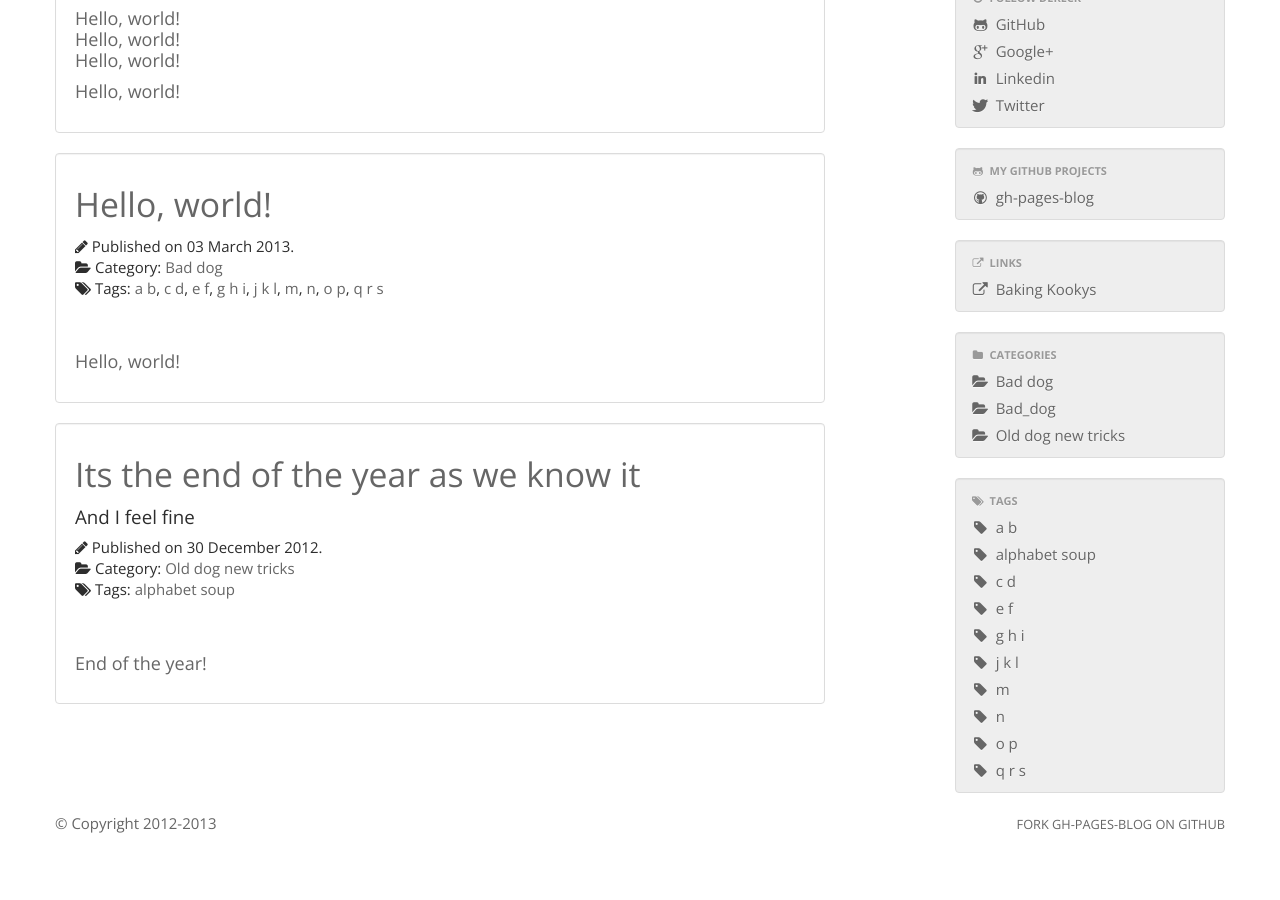
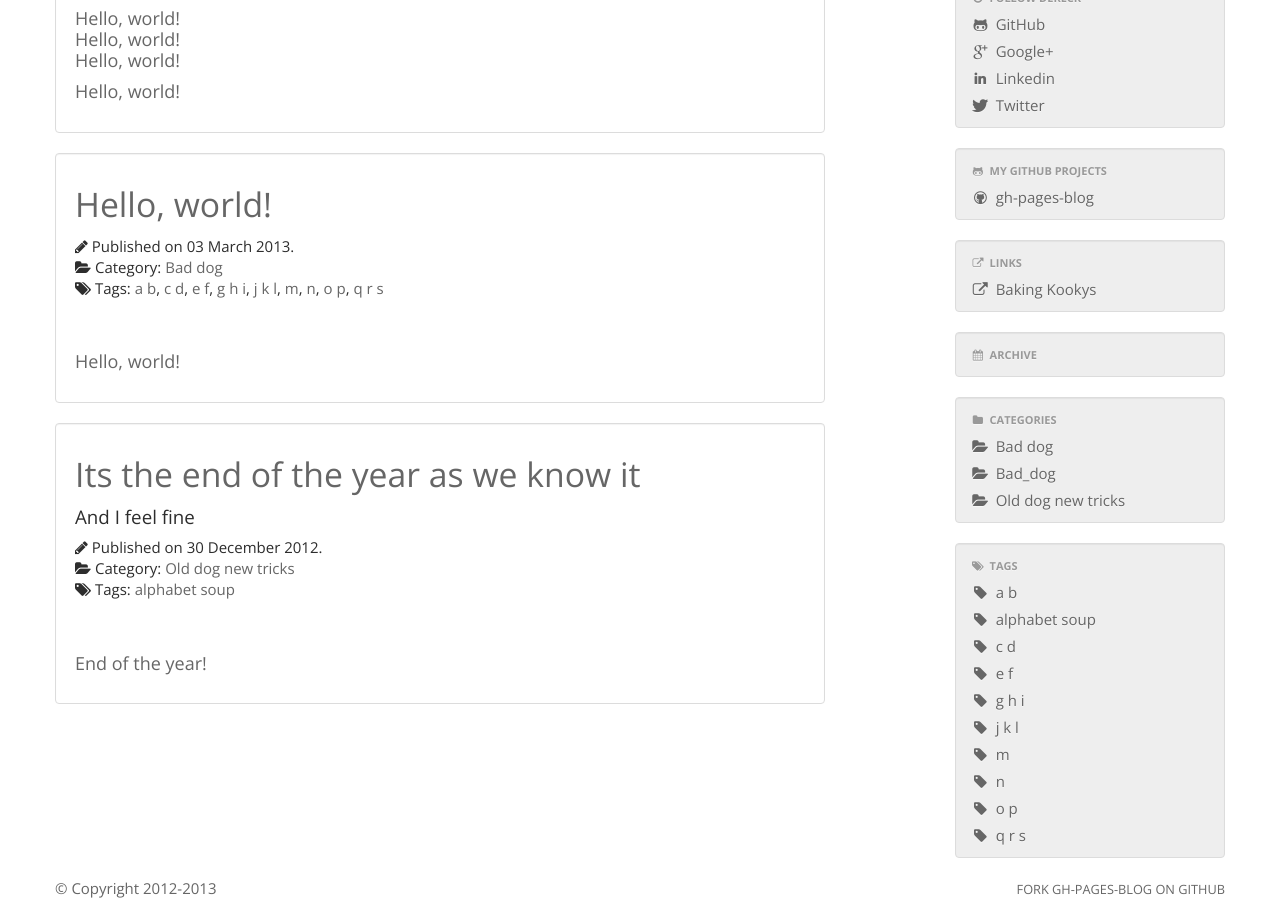
Before and after one commit to thedereck/thedereck.github.com, a Jekyll site: the page built from index.html, in a window 1280 px wide and 900 px high, scrolled down 638 px. Built offline with Jekyll 4.4.1, drawn with Linux system fonts in a browser that asks for light colours; before the commit the page ends 1473 px from its top, so only the background shows below that.

Commit message:
Initial archive support

```diff
--- a/_includes/body/sections/navlists.html
+++ b/_includes/body/sections/navlists.html
@@ -1,5 +1,10 @@
-{% include body/sections/navlists/social-links.html %}
-{% include body/sections/navlists/github-projects.html %}
-{% include body/sections/navlists/external-links.html %}
-{% include body/sections/navlists/categories.html %}
-{% include body/sections/navlists/tags.html %}
+{% assign section_navlists_html = null %}
+{% capture section_navlists_html %}
+	{% include body/sections/navlists/social-links.html %}
+	{% include body/sections/navlists/github-projects.html %}
+	{% include body/sections/navlists/external-links.html %}
+	{% include body/sections/navlists/archive.html %}
+	{% include body/sections/navlists/categories.html %}
+	{% include body/sections/navlists/tags.html %}
+{% endcapture %}
+{{ section_navlists_html | strip_newlines | remove:'	' }}
--- /dev/null
+++ b/_includes/body/sections/navlists/archive.html
@@ -0,0 +1,16 @@
+{% if site.posts.size > 0 %}
+	{% assign navlist_archive_html = null %}
+	{% capture navlist_archive_html %}
+		<div class="well ghpb-well-navlist">
+			<ul class="nav nav-list ghpb-nav-list">
+				<li class="nav-header ghpb-nav-header">
+					{% if site.font_awesome.enabled %}
+						<i class="icon-calendar"></i>
+					{% endif %}
+					Archive
+				</li>
+			</ul>
+		</div>
+	{% endcapture %}
+	{{ navlist_archive_html | strip_newlines | remove:'	' }}
+{% endif %}
```
